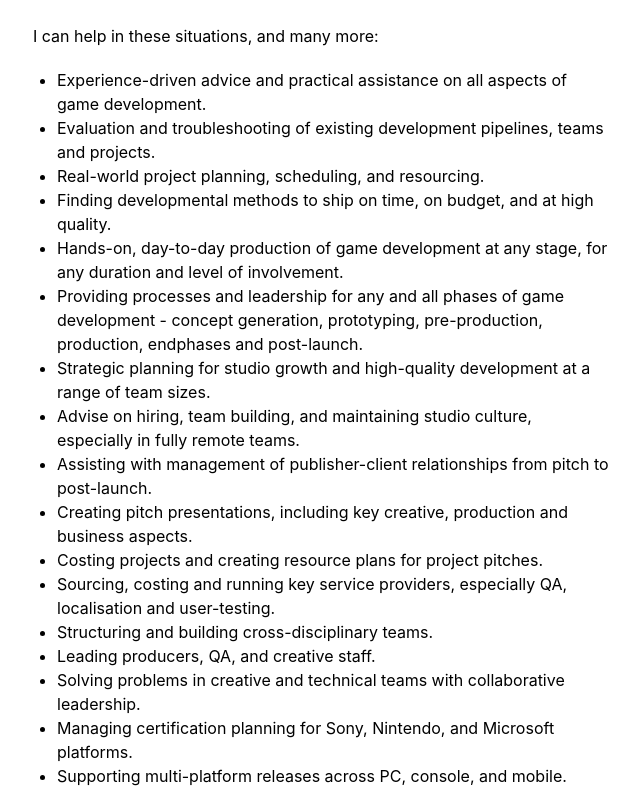
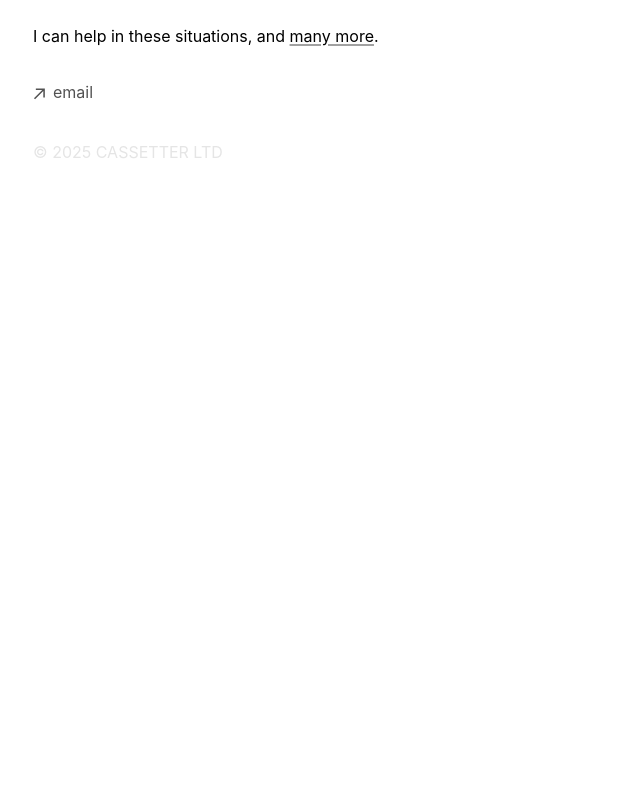
Before and after one commit to dancroucher/cassetter, a Next.js app: page / in a window 1280 px wide. Shown: the part 624-1420 px from the top of the page, without its empty margins (319-959 px from the left). After the commit the page ends 852 px from the top, so only its background shows below. Built offline with nearby package versions, Linux system fonts and the light colour scheme.

Commit message:
Update page.tsx

```diff
--- a/app/page.tsx
+++ b/app/page.tsx
@@ -28,28 +28,7 @@ export default function Page() {
           </p>
           <p className="prose">&nbsp;</p>
           <p className="prose">
-          I can help in these situations, and many more:
-          </p>
-          <p className="prose">
-            <ul>
-              <li>Experience-driven advice and practical assistance on all aspects of game development.</li>
-              <li>Evaluation and troubleshooting of existing development pipelines, teams and projects.</li>
-              <li>Real-world project planning, scheduling, and resourcing.</li>
-              <li>Finding developmental methods to ship on time, on budget, and at high quality.</li>
-              <li>Hands-on, day-to-day production of game development at any stage, for any duration and level of involvement.</li>
-              <li>Providing processes and leadership for any and all phases of game development - concept generation, prototyping, pre-production, production, endphases and post-launch.</li>
-              <li>Strategic planning for studio growth and high-quality development at a range of team sizes.</li>
-              <li>Advise on hiring, team building, and maintaining studio culture, especially in fully remote teams.</li>
-              <li>Assisting with management of publisher-client relationships from pitch to post-launch.</li>
-              <li>Creating pitch presentations, including key creative, production and business aspects.</li>
-              <li>Costing projects and creating resource plans for project pitches.</li>
-              <li>Sourcing, costing and running key service providers, especially QA, localisation and user-testing.</li>
-              <li>Structuring and building cross-disciplinary teams.</li>
-              <li>Leading producers, QA, and creative staff.</li>
-              <li>Solving problems in creative and technical teams with collaborative leadership.</li>
-              <li>Managing certification planning for Sony, Nintendo, and Microsoft platforms.</li>
-              <li>Supporting multi-platform releases across PC, console, and mobile.</li>
-            </ul>
+          I can help in these situations, and <a href="/services.tsx">many more</a>.
           </p>
     </section>
   )
```
